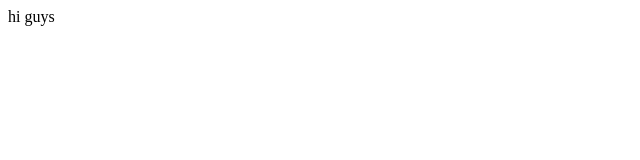
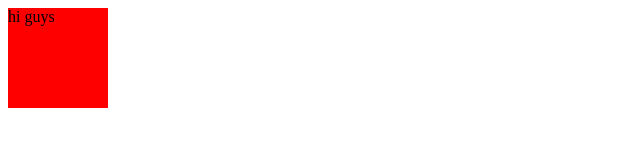
Before and after one commit to itachiarab/cit-cours, a plain HTML site: page front-end/index.html in a window 1280 px wide. Shown: the whole page, without its empty margins (0-640 px from the left). Drawn offline with Linux system fonts and the light colour scheme.

Commit message:
this is funny

```diff
--- a/front-end/index.html
+++ b/front-end/index.html
@@ -2,6 +2,7 @@
 <html>
     <head>
         <title> wow </title>
+        <link rel="stylesheet" href="styles/style.css">
     </head>
     <body>
         <div>hi guys</div>
--- a/front-end/styles/style.css
+++ b/front-end/styles/style.css
@@ -0,0 +1,6 @@
+div {
+    background-color: red;
+    width: 100px;
+    height: 100px;
+
+}
```
